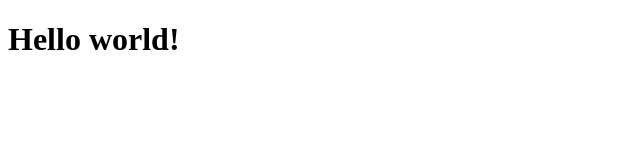
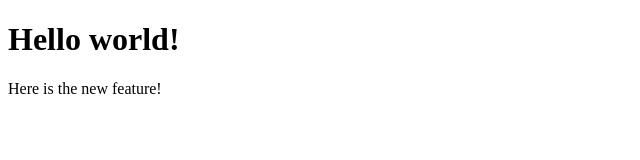
Before and after one commit to kirtimayekar/lecture1, a plain HTML site: page index.html in a window 1280 px wide. Shown: the whole page, without its empty margins (0-640 px from the left). Drawn offline with Linux system fonts and the light colour scheme.

Commit message:
added new feature to index.html

```diff
--- a/index.html
+++ b/index.html
@@ -7,5 +7,6 @@
 </head>
 <body>
     <h1>Hello world! </h1>
+    <p>Here is the new feature!</p>
 </body>
 </html>
```
